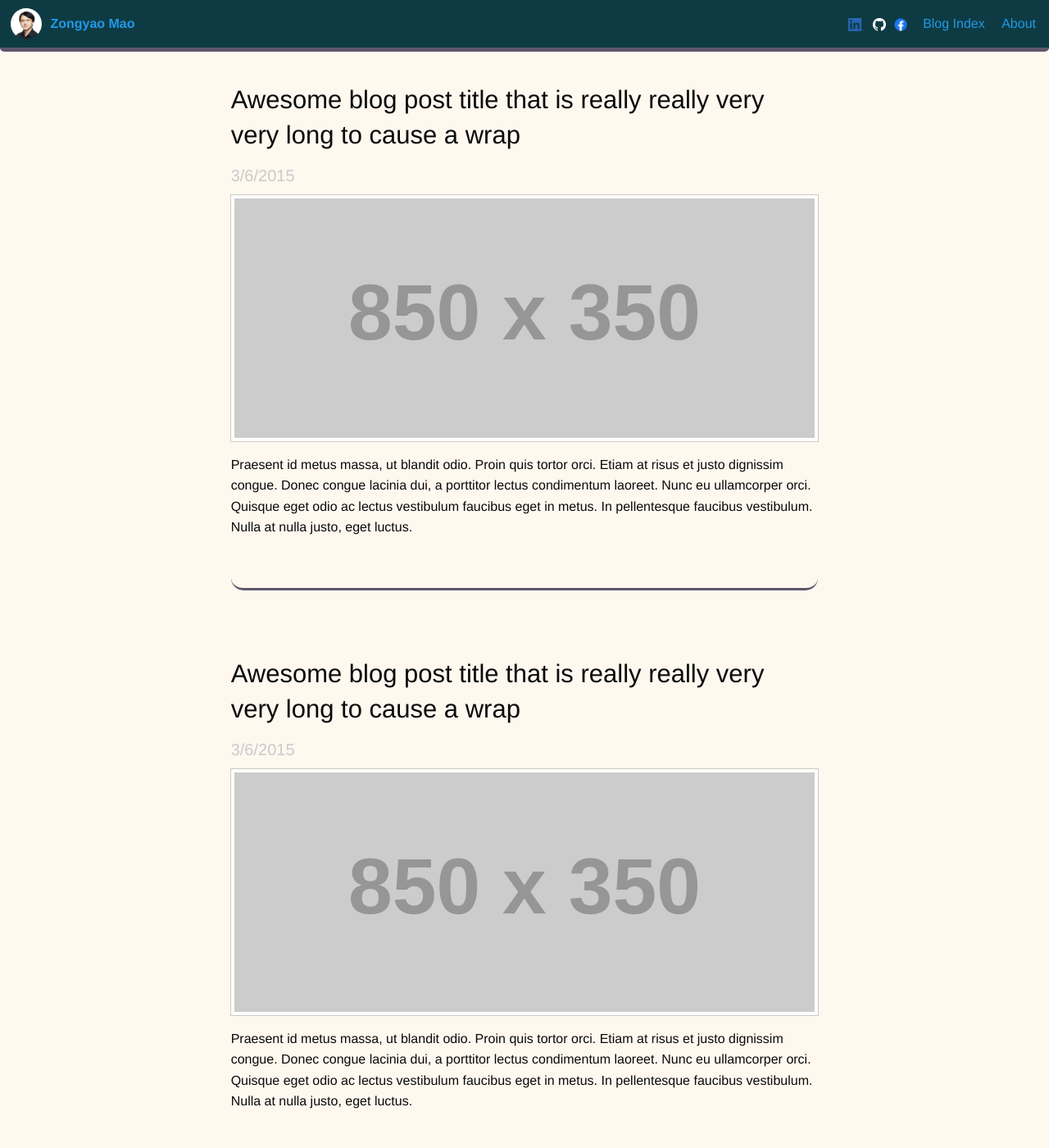
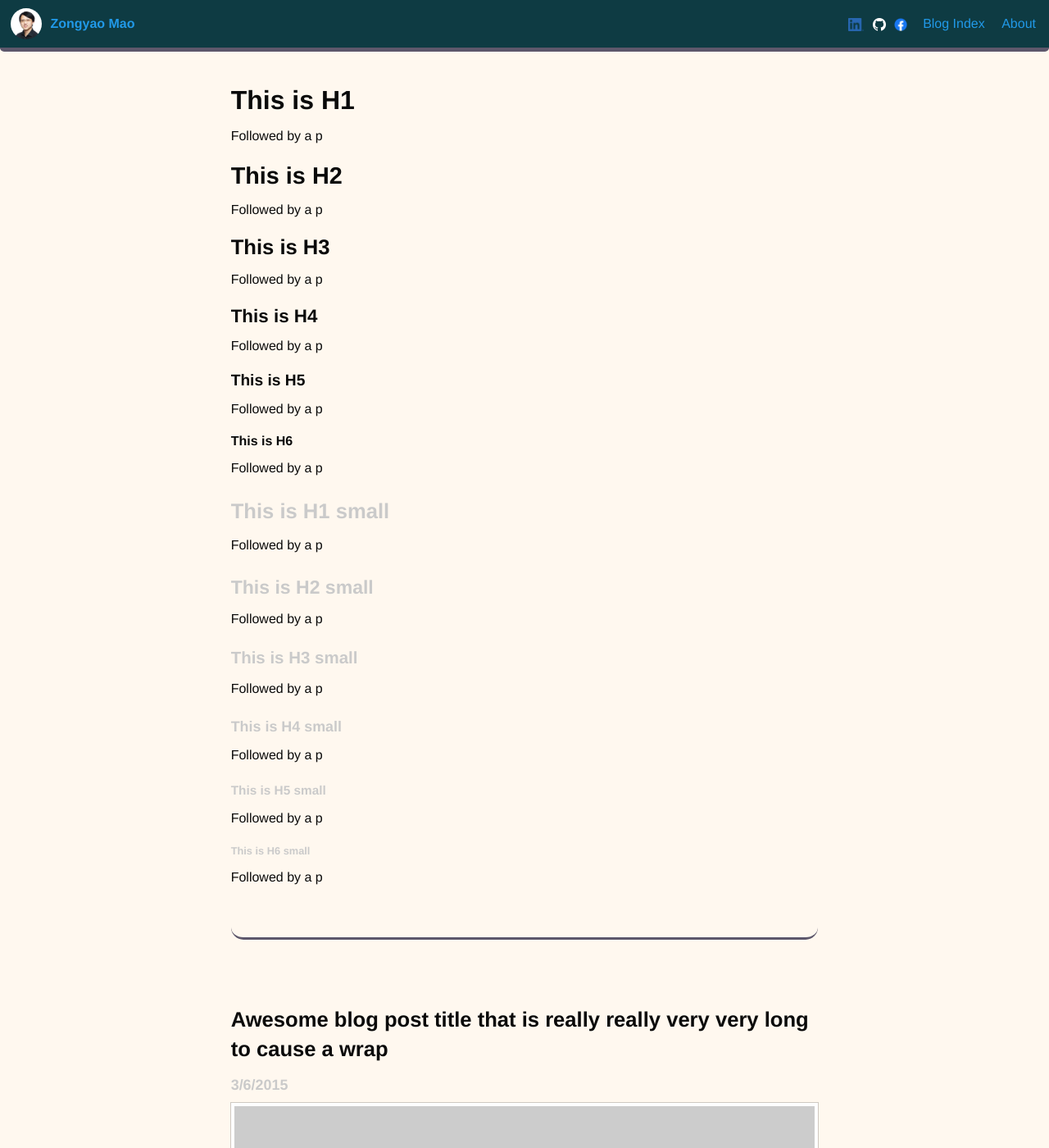
Before and after one commit to evozong/evozong.github.io, a Jekyll site: the page blog.html, which Jekyll copies as it is, in a window 1280 px wide and 1400 px high. Shown: the whole window at 82% size. Built offline with Jekyll 4.4.1, drawn with Linux system fonts in a browser that asks for light colours.

Commit message:
Change headers to bold and not so big

```diff
--- a/assets/css/foundation.css
+++ b/assets/css/foundation.css
@@ -1286,6 +1286,7 @@ h4,
 h5,
 h6 {
     font-style: normal;
+    font-weight: bold;
     color: inherit;
     margin-top: 0;
     margin-bottom: .5rem;
@@ -1335,19 +1336,19 @@ h6 {
 
 @media screen and (min-width:40em) {
     h1 {
-        font-size: 3rem
+        font-size: 2rem
     }
     h2 {
-        font-size: 2.5rem
+        font-size: 1.8rem
     }
     h3 {
-        font-size: 1.9375rem
+        font-size: 1.6rem
     }
     h4 {
-        font-size: 1.5625rem
+        font-size: 1.4rem
     }
     h5 {
-        font-size: 1.25rem
+        font-size: 1.2rem
     }
     h6 {
         font-size: 1rem
--- a/blog.html
+++ b/blog.html
@@ -46,6 +46,32 @@
   <!-- Keep content in center -->
   <div class="row medium-8 large-7 columns">
     <section class="blog-post">
+      <h1>This is H1</h1>
+      <p>Followed by a p</p>
+      <h2>This is H2</h2>
+      <p>Followed by a p</p>
+      <h3>This is H3</h3>
+      <p>Followed by a p</p>
+      <h4>This is H4</h4>
+      <p>Followed by a p</p>
+      <h5>This is H5</h5>
+      <p>Followed by a p</p>
+      <h6>This is H6</h6>
+      <p>Followed by a p</p>
+      <h1><small>This is H1 small</small></h1>
+      <p>Followed by a p</p>
+      <h2><small>This is H2 small</small></h2>
+      <p>Followed by a p</p>
+      <h3><small>This is H3 small</small></h3>
+      <p>Followed by a p</p>
+      <h4><small>This is H4 small</small></h4>
+      <p>Followed by a p</p>
+      <h5><small>This is H5 small</small></h5>
+      <p>Followed by a p</p>
+      <h6><small>This is H6 small</small></h6>
+      <p>Followed by a p</p>
+    </section>
+    <section class="blog-post">
       <h3>Awesome blog post title that is really really very very long to cause a wrap</h3>
       <h4><small>3/6/2015</small></h4>
       <img class="thumbnail" src="https://placehold.it/850x350">
```
